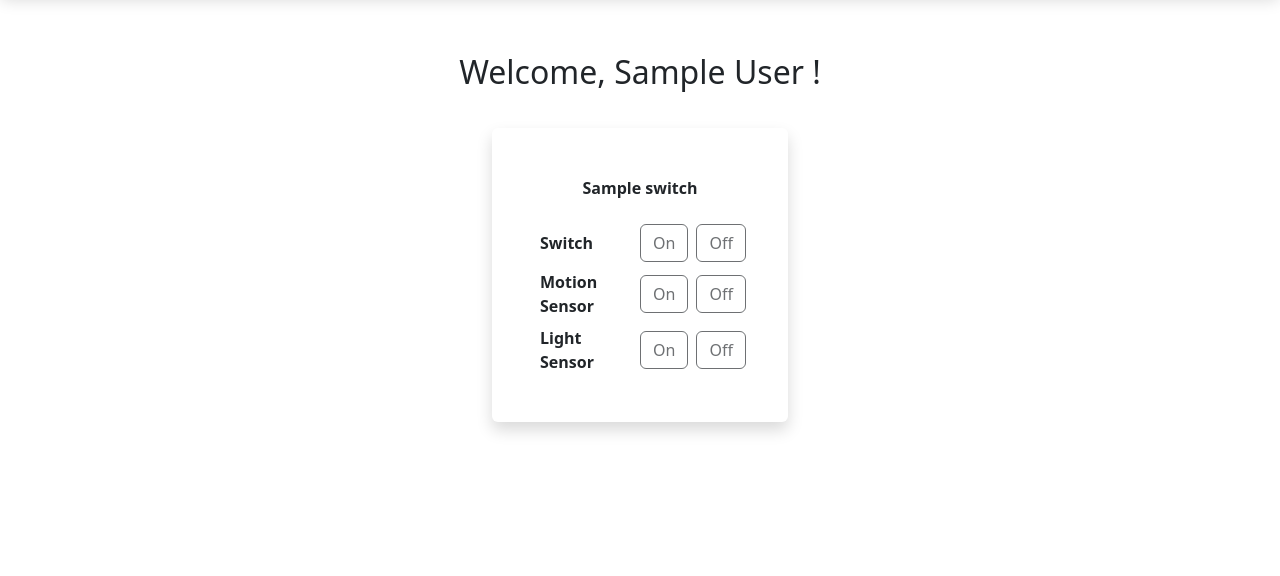
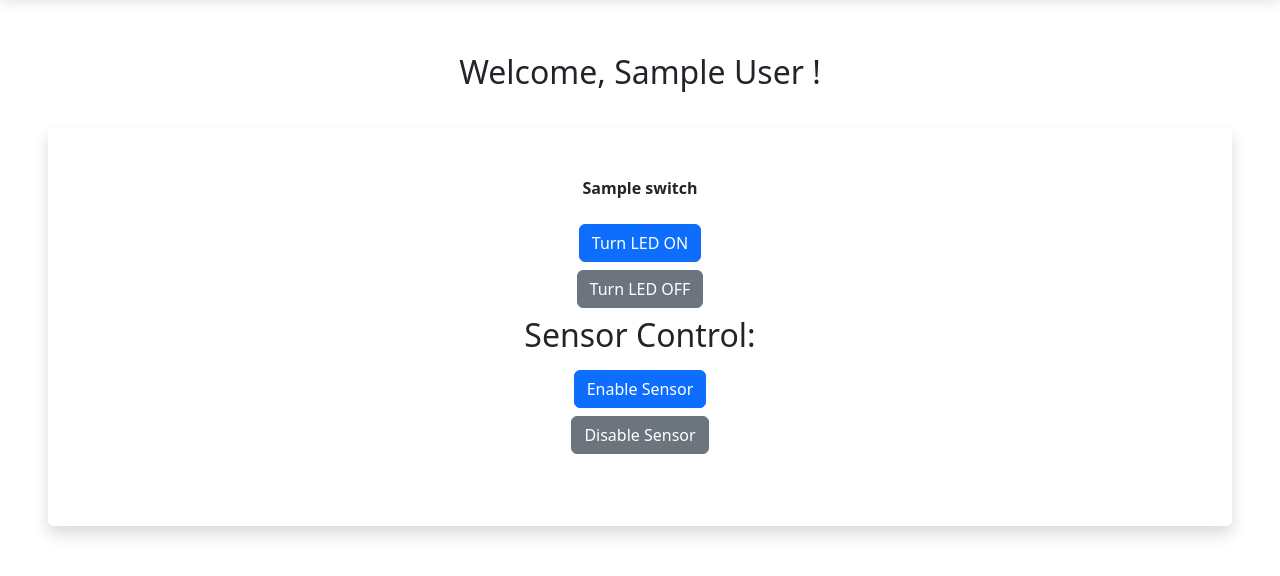
Before and after one commit to KimTerrence/Smart-Switch, a PHP site: page /frontend/home.php in a window 1280 px wide. Shown: the part 78-654 px from the top of the page. Run offline with PHP 8.4, Linux system fonts and the light colour scheme; the visitor is signed in with stand-in values (Sample User, id 1); tables that the repository leaves empty or names only in its code hold one stand-in row (values such as "Sample post").

Commit message:
nice fix

```diff
--- a/backend/switch_api.php
+++ b/backend/switch_api.php
@@ -41,7 +41,10 @@ if ($_SERVER['REQUEST_METHOD'] === 'POST') {
         file_get_contents($url . "/motion/off");
         echo'<script>window.location = "../frontend/home.php";</script>';
         exit;
-    }else
+    }else{
+        global $esp_url;
+        return file_get_contents($esp_url . "/motion");
+    }
 //-----light sensor
     if (isset($_POST['lightOn'])){
         $conn-> query("UPDATE switch set light = 'on' WHERE id =  '$id' ");
--- a/frontend/home.php
+++ b/frontend/home.php
@@ -30,6 +30,18 @@ if (!isset($_SESSION['loggedin']) || $_SESSION['loggedin'] !== true) {
     <link rel="stylesheet" href="./bootstrap/css/bootstrap.css  "/>
     <script src="./bootstrap/js/bootstrap.js"></script>
     <link rel="shortcut icon" href="favicon.ico" type="image/x-icon">
+    <script>
+        //function checkSensor() {
+        //    fetch("control.php?action=check_sensor")
+        //        .then(response => response.text())
+        //        .then(data => {
+        //            document.getElementById("sensor-status").innerText = data;
+        //        });
+        //}
+
+        // Automatically check the sensor status every 5 seconds
+        //setInterval(checkSensor, 1000);
+    </script>
 </head>
 <body class=" vh-100 " >
     <nav class="navbar navbar-expand-lg px-">
@@ -58,87 +70,16 @@ if (!isset($_SESSION['loggedin']) || $_SESSION['loggedin'] !== true) {
                 $_SESSION['ip'] == $switch['ip_address'];
             ?>
 
-            <div class="col-12 col-sm-3 rounded p-5 d-flex flex-column gap-2 justify-content-center align-items-center shadow" >
+            <div class="w-100 col-12 col-sm-3 rounded p-5 d-flex flex-column gap-2 justify-content-center align-items-center shadow" >
                 <p class="text-center fw-bold"><?php echo $switch['name']; ?> </p>
-            <!--Switch btn-->
-                <form method="POST" action="../backend/switch_api.php" class="w-100 d-flex justify-content-between align-items-center gap-2" >
-                    <input type="text" name="id" value="<?php echo $switch['id'] ?>" hidden>
-                    <input type="text" name="switch" value="<?php echo $switch['switch'] ?>" hidden >
-                    <input type="text" name="ip" value="<?php echo $switch['ip_address'] ?>" hidden >
 
-                    <label for="" class="fw-bold">Switch</label>
-                    <div class=" d-flex gap-2 w-50">
-                        <button onclick="controlLED('led_on')" type="submit" name="switchOn" value="On" class="btn w-50
-                        <?php if($switch['switch'] == "off"){
-                            echo "btn-primary ";
-                        }else{
-                            echo " disabled";
-                        }
-                        ?>">On</button>
-                        <button onclick="controlLED('led_off')" type="submit" name="switchOff" value="Off" class="btn w-50
-                        <?php if($switch['switch'] == "on"){
-                            echo "btn-danger ";
-                        }else{
-                            echo " disabled";
-                        }
-                        ?>">Off</button>
-                    </div>
-                </form>
-            <!--Motion btn-->
-                <form method="POST" action="../backend/switch_api.php" class="w-100 d-flex justify-content-between align-items-center gap-2" >
-                    <input type="text" name="id" value="<?php echo $switch['id'] ?>" hidden>
-                    <input type="text" name="motion" value="<?php echo $switch['motion'] ?>" hidden >
-                    <input type="text" name="ip" value="<?php echo $switch['ip_address'] ?>" hidden >
-                    <label for="" class="fw-bold">Motion Sensor</label>
-                    <div class=" d-flex gap-2 w-50">
-                    <button onclick="controlSensor('enable_sensor')" type="submit" name="motionOn" value="On" class="btn w-50
-                        <?php if($switch['motion'] == "off"){
-                            echo "btn-primary ";
-                        }else if($switch['motion'] == 'disabled'){
-                            echo " disabled";
-                        } else{
-                            echo " disabled";
-                        }
-                        ?>">On</button>
-                        <button onclick="controlSensor('disable_sensor')" type="submit" name="motionOff" value="Off" class="btn w-50
-                        <?php if($switch['motion'] == "on"){
-                            echo "btn-danger ";
-                        }else if($switch['motion'] == 'disabled'){
-                            echo " disabled";
-                        } else{
-                            echo " disabled";
-                        }
-                        ?>">Off</button>
-                    </div>
-                </form>
-            <!--Light btn-->
-                <form method="POST" action="../backend/switch_api.php" class="w-100 d-flex justify-content-between align-items-center gap-2" >
-                    <input type="text" name="id" value="<?php echo $switch['id'] ?>" hidden>
-                    <input type="text" name="light" value="<?php echo $switch['light'] ?>" hidden >
-                    <label for="" class="fw-bold">Light Sensor</label>
-                    <div class=" d-flex gap-2 w-50">
-                    <button type="submit" name="lightOn" value="On" class="btn w-50
-                        <?php if($switch['light'] == "off"){
-                            echo "btn-primary ";
-                        }else if($switch['light'] == "disabled"){
-                            echo " disabled";
-                        }else {
-                            echo " disabled";
-                        }
-                        ?>">On</button>
-                        <button type="submit" name="lightOff" value="Off" class="btn w-50
-                        <?php if($switch['light'] == "on"){
-                            echo "btn-danger ";
-                        }else if($switch['light'] == "disabled"){
-                            echo " disabled";
-                        }else {
-                            echo " disabled";
-                        }
-                        ?>">Off</button>
-                    </div>
-                </form>
-            </div>
-
+                    <a href="control.php?ip=<?php echo $switch['ip_address'];?>&action=led_on" class="btn btn-primary">Turn LED ON</a>
+                    <a href="control.php?ip=<?php echo $switch['ip_address'];?>&action=led_off" class="btn btn-secondary">Turn LED OFF</a>
+                    <h2>Sensor Control:</h2>
+                    <a href="control.php?ip=<?php echo $switch['ip_address'];?>&action=enable_sensor" class="btn btn-primary">Enable Sensor</a>
+                    <a href="control.php?ip=<?php echo $switch['ip_address'];?>&action=disable_sensor" class="btn btn-secondary">Disable Sensor</a>
+                    <p id="sensor-status"></p>
+                </div>
             <?php
                 }
             ?>
```
Also changed, not shown: frontend/control.php (+12 -6 lines), frontend/index.html (+4 -4 lines), 1 other file.
